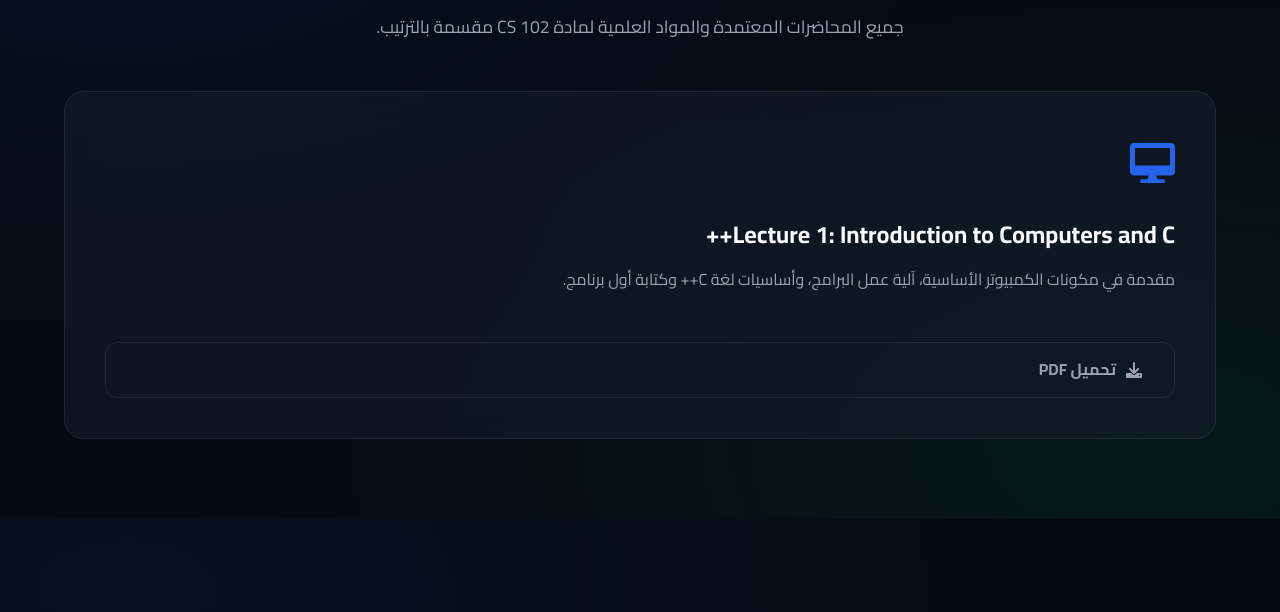
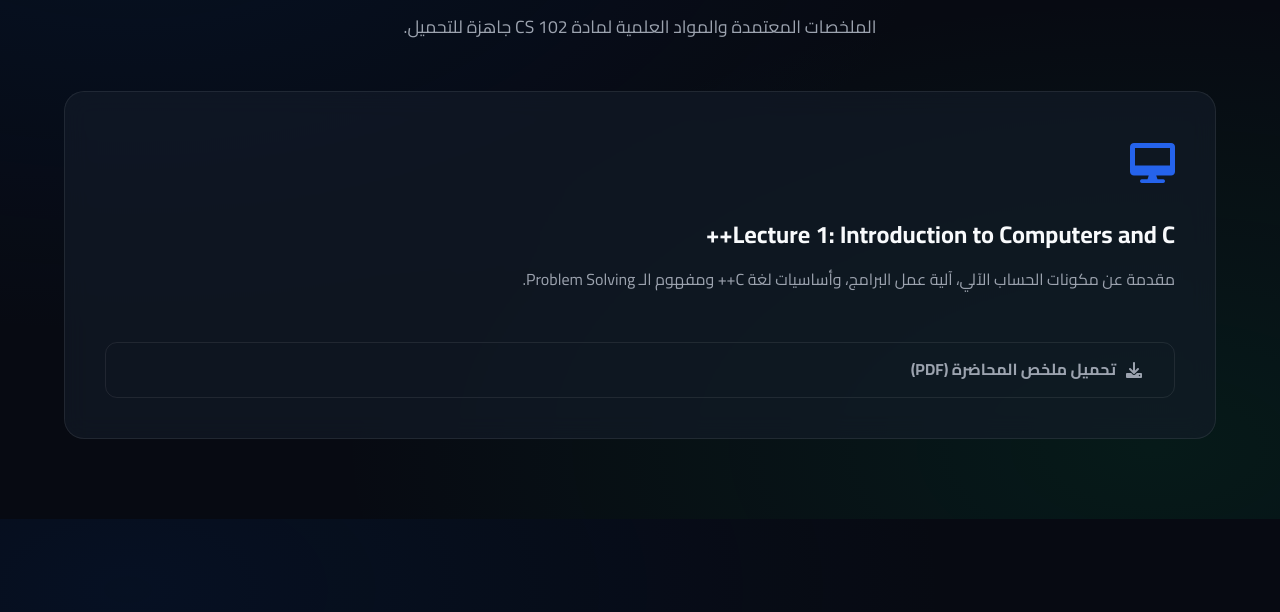
Before and after one commit to baselayman12/cs102-must, a plain HTML site: page lectures.html in a window 1280 px wide. Shown: the part 188-800 px from the top of the page. Drawn offline with Linux system fonts and the light colour scheme.

Commit message:
Update Open Graph tags and lecture descriptions

```diff
--- a/lectures.html
+++ b/lectures.html
@@ -4,9 +4,9 @@
     <meta charset="UTF-8">
     <meta name="viewport" content="width=device-width, initial-scale=1.0">
 
-    <!-- Open Graph / Social Media Preview -->
+    <!-- Open Graph Meta Tags -->
     <meta property="og:title" content="المحاضرات - CS 102 | MUST IT">
-    <meta property="og:description" content="محاضرات وملخصات مادة البرمجة الهيكلية و OOP لطلاب كلية تكنولوجيا المعلومات.">
+    <meta property="og:description" content="محاضرات وملخصات مادة CS 102 - كلية تكنولوجيا المعلومات جامعة مصر للعلوم والتكنولوجيا.">
     <meta property="og:image" content="https://baselayman12.github.io/cs102-must/images.png">
     <meta property="og:type" content="website">
 
@@ -39,17 +39,20 @@
     <section class="container" style="padding-top: 50px; padding-bottom: 80px;">
         <h1 class="section-title">محاضرات وملخصات المادة</h1>
         <p style="text-align: center; color: var(--text-sub); margin-top: -30px; margin-bottom: 50px; font-size: 1.1rem;">
-            جميع المحاضرات المعتمدة والمواد العلمية لمادة CS 102 مقسمة بالترتيب.
+            الملخصات المعتمدة والمواد العلمية لمادة CS 102 جاهزة للتحميل.
         </p>
 
         <div class="cards-grid">
-            <!-- Lecture 1 Only -->
+            <!-- Lecture 1 Card -->
             <div class="card glass-card">
                 <div class="card-icon"><i class="fas fa-desktop"></i></div>
                 <h3>Lecture 1: Introduction to Computers and C++</h3>
-                <p>مقدمة في مكونات الكمبيوتر الأساسية، آلية عمل البرامج، وأساسيات لغة C++ وكتابة أول برنامج.</p>
+                <p>مقدمة عن مكونات الحساب الآلي، آلية عمل البرامج، وأساسيات لغة C++ ومفهوم الـ Problem Solving.</p>
                 <div style="margin-top: 20px; display: flex; gap: 10px; justify-content: center;">
-                    <a href="#" class="btn btn-outline"><i class="fas fa-download"></i> تحميل PDF</a>
+                    <!-- المكان ده جهزناه لملف ה-PDF اول ما تبعتهولي هنحط الرابط المباشر -->
+                    <a href="#" class="btn btn-outline" onclick="alert('جاري تجهيز ملف الملخص وسيكون متاحاً للتحميل فوراً!'); return false;">
+                        <i class="fas fa-download"></i> تحميل ملخص المحاضرة (PDF)
+                    </a>
                 </div>
             </div>
         </div>
```
